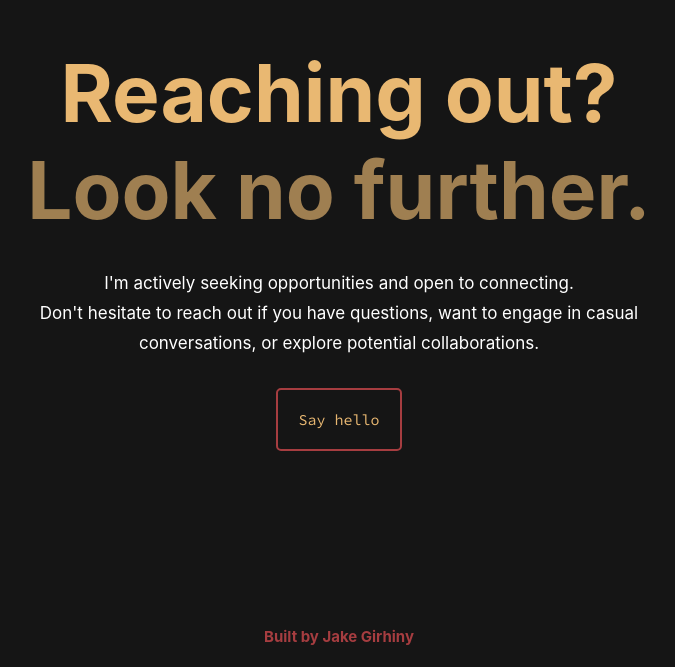
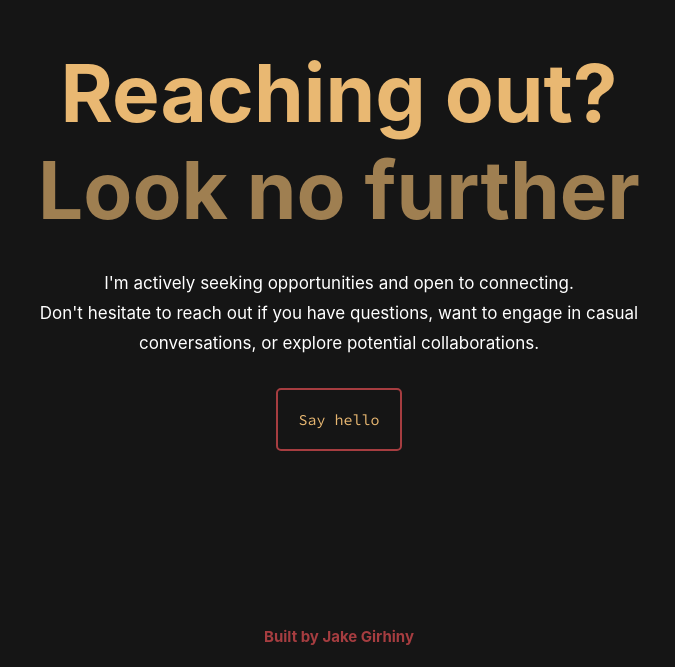
Before and after one commit to jegirhiny/jegirhiny.github.io, a React (Create React App) app: page / in a window 1280 px wide. Shown: the part 2533-3200 px from the top of the page, without its empty margins (301-976 px from the left). Built offline with nearby package versions, Linux system fonts and the light colour scheme.

Commit message:
minor text update

```diff
--- a/src/components/contact-info/contact-info.component.jsx
+++ b/src/components/contact-info/contact-info.component.jsx
@@ -5,7 +5,7 @@ const ContactInfo = () => {
         <div className='contact-info-div'>
             <div className='contact-background'>
                 <h1>Reaching out?</h1>
-                <h2>Look no further.</h2>
+                <h2>Look no further</h2>
                 <p>
                     I'm actively seeking opportunities and open to connecting.
                     <br></br>
```
